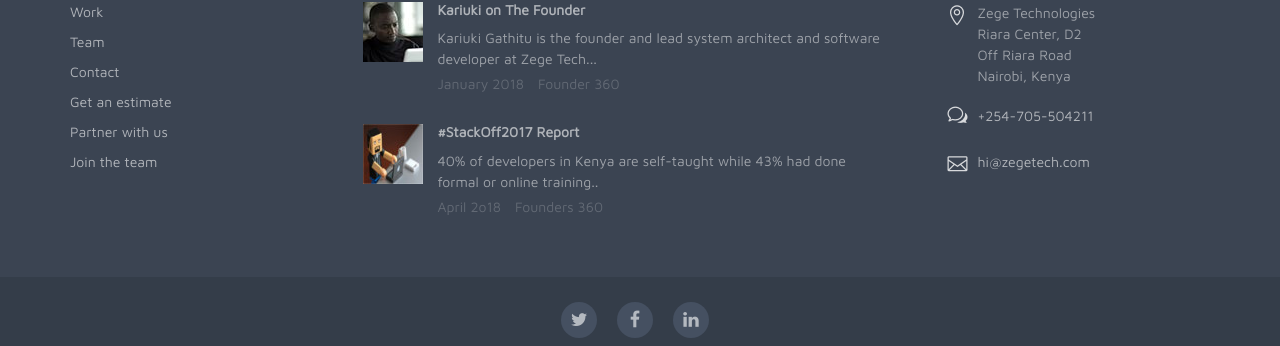
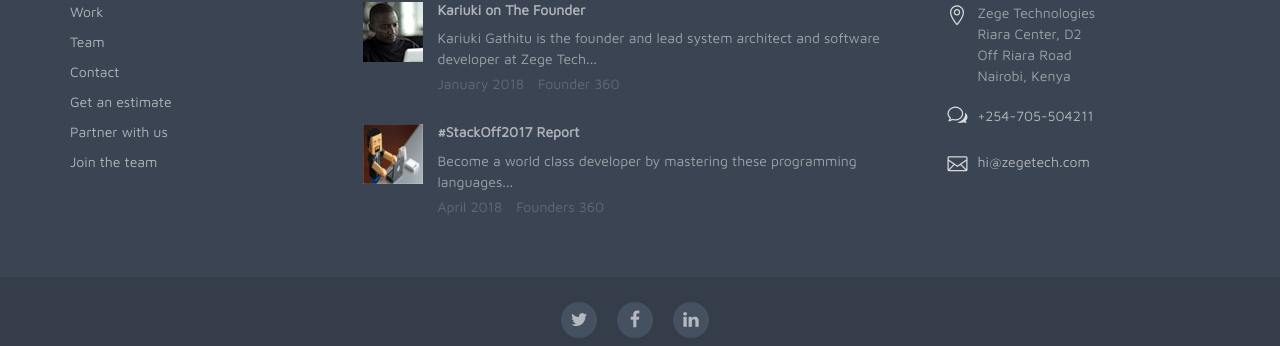
Before and after one commit to zegetech/zegetech.github.io, a Jekyll site: the page built from index.md, in a window 1280 px wide and 900 px high, scrolled down 4947 px. Shown: the part 516-862 px from the top of the window. Built offline with Jekyll 4.4.1, drawn with Linux system fonts in a browser that asks for light colours.

```diff
--- a/_includes/footer.html
+++ b/_includes/footer.html
@@ -40,9 +40,9 @@
               </figure>
               <div class="content">
                 <h4 class="post-title"><a href="https://founder360mag.com/stackoff2017-report-be-a-world-class-developer-by-mastering-these-programming-languages/" target="_blank">#StackOff2017 Report</a></h4>
-                <p class="intro">40% of developers in Kenya are self-taught while 43% had done formal or online training..</p>
+                <p class="intro">Become a world class developer by mastering these programming languages...</p>
                 <ul class="meta list-inline">
-                  <li>April 2o18</li>
+                  <li>April 2018</li>
                   <li>Founders 360</li>
                 </ul>
               </div><!--//content-->
```
